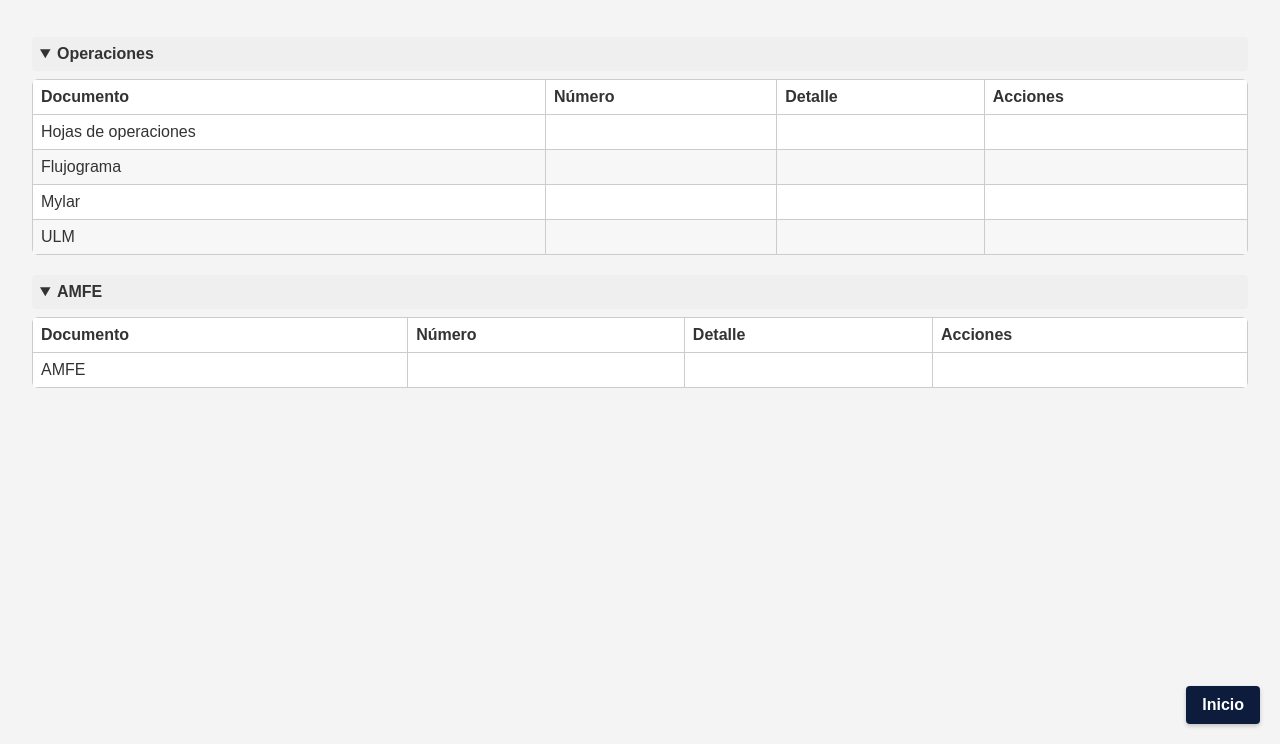
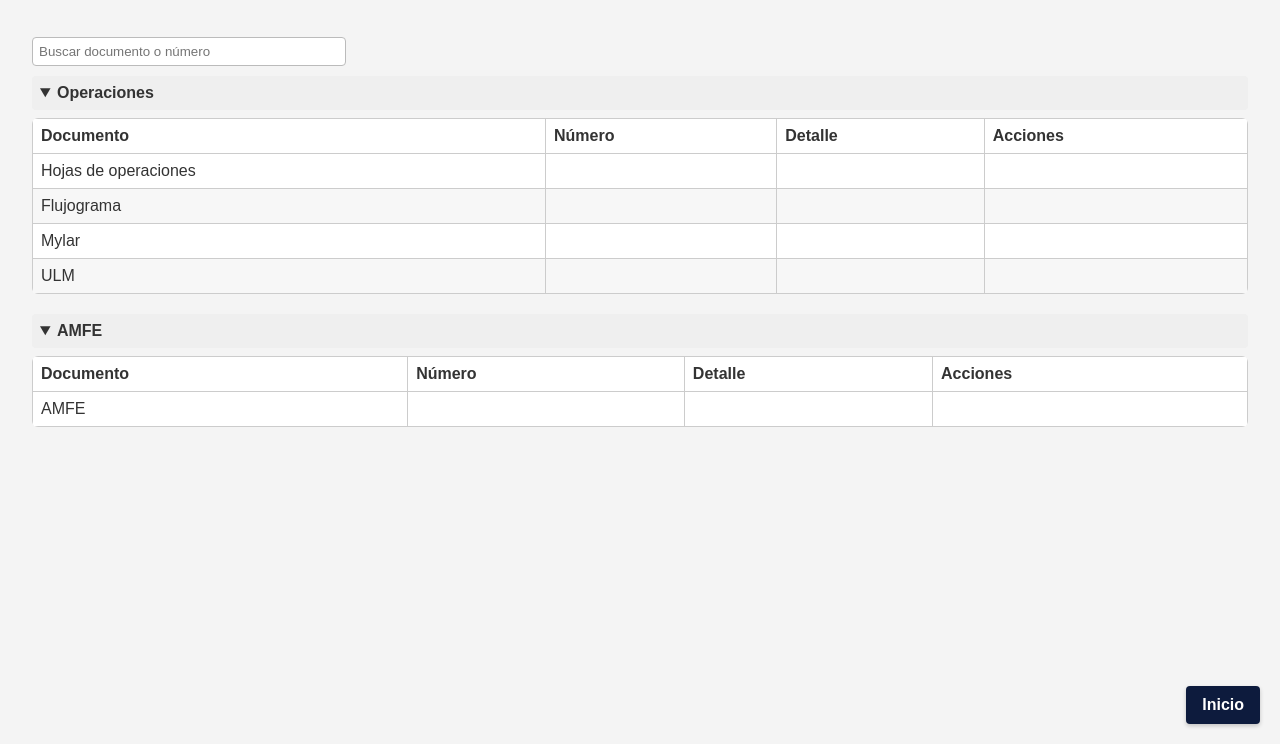
Before and after one commit to facussc24/Proyecto-barack, a plain HTML site: page listado_maestro.html in a window 1280 px wide. Shown: the part 56-800 px from the top of the page. Drawn offline with Linux system fonts and the light colour scheme.

Commit message:
Add filter and dropdown to maestro list

```diff
--- a/listado_maestro.html
+++ b/listado_maestro.html
@@ -13,6 +13,7 @@
   </header>
 
   <div class="maestro-container">
+    <input type="text" id="maestroFilter" placeholder="Buscar documento o número" class="maestro-filter" />
     <div id="maestro"></div>
 
     <div class="maestro-form">
@@ -20,7 +21,8 @@
         <option value="Operaciones">Operaciones</option>
         <option value="AMFE">AMFE</option>
       </select>
-      <input type="text" id="docName" placeholder="Documento" />
+      <input type="text" id="docName" placeholder="Documento" list="docOptions" />
+      <datalist id="docOptions"></datalist>
       <input type="text" id="docNumber" placeholder="Número" />
       <input type="text" id="docDetail" placeholder="Detalle" />
       <button id="addDoc">Agregar</button>
--- a/maestro.js
+++ b/maestro.js
@@ -4,6 +4,8 @@ document.addEventListener('DOMContentLoaded', () => {
   const numberInput = document.getElementById('docNumber');
   const detailInput = document.getElementById('docDetail');
   const categorySelect = document.getElementById('docCategory');
+  const optionsList = document.getElementById('docOptions');
+  const filterInput = document.getElementById('maestroFilter');
   const addBtn = document.getElementById('addDoc');
   const STORAGE_KEY = 'maestroDocs';
   let isAdmin = sessionStorage.getItem('maestroAdmin') === 'true';
@@ -15,6 +17,30 @@ document.addEventListener('DOMContentLoaded', () => {
     { name: 'ULM', number: '', detail: '', category: 'Operaciones' },
     { name: 'AMFE', number: '', detail: '', category: 'AMFE' }
   ];
+
+  function updateDocOptions() {
+    if (!optionsList) return;
+    optionsList.innerHTML = '';
+    const names = Array.from(new Set(docs.map(d => d.name)));
+    names.forEach(n => {
+      const opt = document.createElement('option');
+      opt.value = n;
+      optionsList.appendChild(opt);
+    });
+  }
+
+  function applyFilter() {
+    if (!filterInput) return;
+    const text = filterInput.value.toLowerCase();
+    document.querySelectorAll('#maestro tbody tr').forEach(tr => {
+      const tds = tr.querySelectorAll('td');
+      const name = tds[0].textContent.toLowerCase();
+      const num = tds[1].textContent.toLowerCase();
+      const det = tds[2].textContent.toLowerCase();
+      const match = name.includes(text) || num.includes(text) || det.includes(text);
+      tr.style.display = match ? '' : 'none';
+    });
+  }
 
   function save() {
     localStorage.setItem(STORAGE_KEY, JSON.stringify(docs));
@@ -111,9 +137,13 @@ document.addEventListener('DOMContentLoaded', () => {
       maestroContainer.appendChild(section);
     });
 
+    updateDocOptions();
+
     // Mostrar u ocultar formulario según modo
     const form = document.querySelector('.maestro-form');
     form.style.display = isAdmin ? 'flex' : 'none';
+
+    applyFilter();
   }
 
   addBtn.addEventListener('click', () => {
@@ -131,6 +161,10 @@ document.addEventListener('DOMContentLoaded', () => {
     categorySelect.value = 'Operaciones';
   });
 
+  if (filterInput) {
+    filterInput.addEventListener('input', applyFilter);
+  }
+
   document.addEventListener('maestro-mode', render);
   render();
 });
--- a/styles.css
+++ b/styles.css
@@ -418,6 +418,15 @@ table#sinoptico tbody td {
   display: flex;
   gap: 8px;
 }
+.maestro-filter {
+  margin-bottom: 10px;
+  padding: 6px;
+  border: 1px solid #bbb;
+  border-radius: 4px;
+  width: 100%;
+  max-width: 300px;
+  display: block;
+}
 .maestro-form select {
   padding: 6px;
   border: 1px solid #bbb;
```
